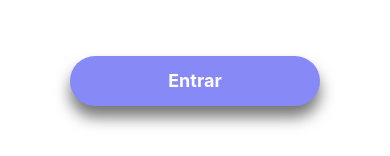
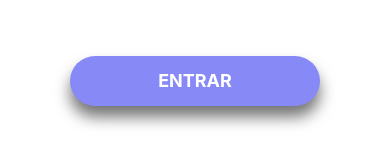
Before and after one commit to rannyzita/taskify-rn, a React Native app: screen / in a window 390 px wide. Shown: the part 492-648 px from the top of the page. Built offline with nearby package versions, Linux system fonts and the light colour scheme.

Commit message:
finalizei a tela de login

```diff
--- a/src/components/button/index.tsx
+++ b/src/components/button/index.tsx
@@ -1,6 +1,20 @@
 import React from "react";
-import {} from 'react-native';
+import { TouchableOpacityProps, TouchableOpacity, ActivityIndicator, Text } from 'react-native';
+import { styles } from "./styles";
 
-export function Button() {
+type Props = TouchableOpacityProps & {
+    text: string,
+    loading?: boolean,
 
 }
+export function Button({...rest}) {
+    return (
+        <TouchableOpacity
+            style={styles.button}
+            {...rest}
+            activeOpacity={0.6}
+        >
+            {rest.loading?<ActivityIndicator/>:<Text style={styles.textButton}>{rest.text}</Text>}
+        </TouchableOpacity>
+    )
+}
--- a/src/components/button/styles.ts
+++ b/src/components/button/styles.ts
@@ -0,0 +1,27 @@
+import { StyleSheet } from "react-native";
+import { themas } from "../../global/themes";
+
+export const styles = StyleSheet.create({
+    button: {
+        width: 250,
+        height: 50,
+        alignItems: 'center',
+        justifyContent: 'center',
+        backgroundColor: themas.colors.primary,
+        borderRadius: 25,
+        shadowColor: "#000",
+        shadowOffset: {
+            width: 0,
+            height: 11,
+        },
+        shadowOpacity: 0.55,
+        shadowRadius: 14.78,
+
+        elevation: 22,
+    },
+    textButton: {
+        color: themas.colors.secondary,
+        fontSize: 18,
+        fontWeight: 'bold',
+    },
+})
--- a/src/pages/login/index.tsx
+++ b/src/pages/login/index.tsx
@@ -6,6 +6,7 @@ import Logo from '../../assets/logo.png';
 import { styles } from './styles'
 import { MaterialIcons, Octicons } from '@expo/vector-icons';
 import { Input } from '../../components/Input';
+import { Button } from '../../components/button';
 
 export default function Login() {
     const [email, setEmail] = React.useState('');
@@ -13,7 +14,7 @@ export default function Login() {
     const [laoding, setLaoding] = React.useState(false);
     const [secureTextEntry, setSecureTextEntry] = React.useState(true);
 
-    async function handleLogin() {
+    async function getLogin() {
         try {
             setLaoding(true);
             // Simula um delay para demonstrar carregamento
@@ -62,13 +63,7 @@ export default function Login() {
                 ></Input>
             </View>
             <View style={styles.boxBottom}>
-                <TouchableOpacity style={styles.button} onPress={() => handleLogin()}>
-                    {
-                        laoding?<ActivityIndicator color={'#FFF'} size={'small'}/>
-                    :
-                        <Text style={styles.textButton}>Entrar</Text>}
-
-                </TouchableOpacity>
+                <Button text="ENTRAR" loading={laoding} onPress={()=>getLogin()}/>
             </View>
             <Text style={styles.textBottom}>Não tem conta? <Text  style={styles.textBottomCreate}>Crie agora</Text></Text>
         </View>
--- a/src/pages/login/styles.ts
+++ b/src/pages/login/styles.ts
@@ -29,28 +29,6 @@ export const styles = StyleSheet.create({
         fontSize: 20,
         fontWeight: 'bold',
     },
-    button: {
-        width: 250,
-        height: 50,
-        alignItems: 'center',
-        justifyContent: 'center',
-        backgroundColor: themas.colors.primary,
-        borderRadius: 25,
-        shadowColor: "#000",
-        shadowOffset: {
-            width: 0,
-            height: 11,
-        },
-        shadowOpacity: 0.55,
-        shadowRadius: 14.78,
-
-        elevation: 22,
-    },
-    textButton: {
-        color: themas.colors.secondary,
-        fontSize: 18,
-        fontWeight: 'bold',
-    },
     textBottom: {
         fontSize: 16,
         color: themas.colors.gray,
```
